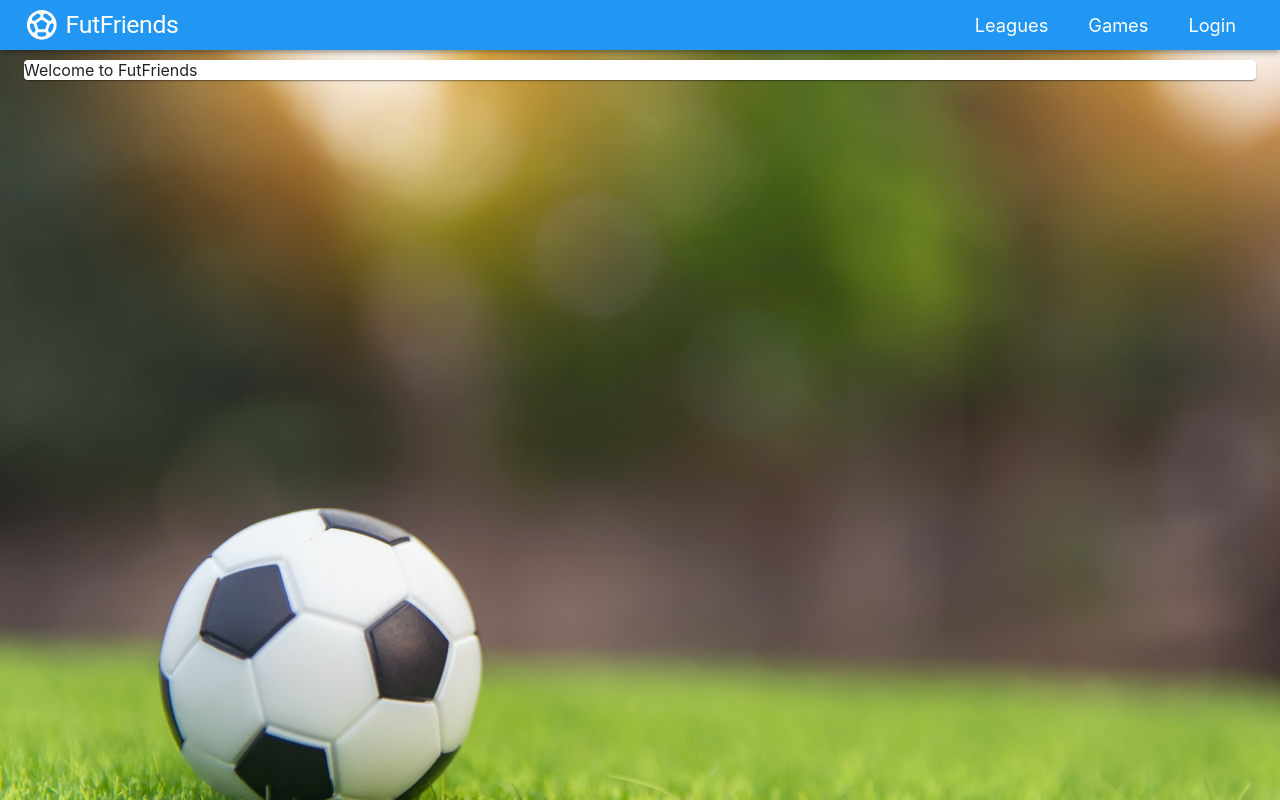
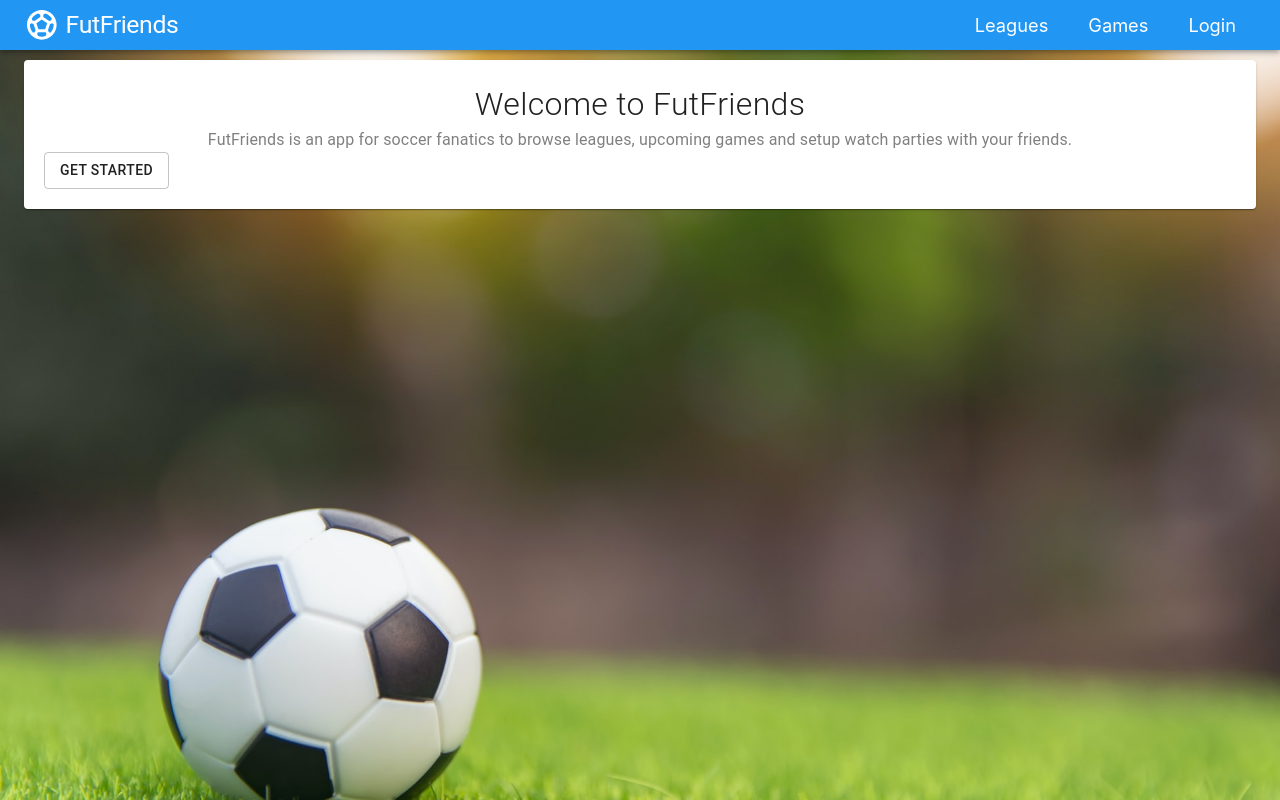
Before and after one commit to devslife7/FutHub, a React (Create React App) app: page / in a window 1280 px wide. Built offline with nearby package versions, Linux system fonts and the light colour scheme.

Commit message:
added description and button to home page

```diff
--- a/src/views/Home/Home.js
+++ b/src/views/Home/Home.js
@@ -1,9 +1,20 @@
-import { makeStyles, Paper } from '@material-ui/core'
+import { Button, makeStyles, Paper, Typography } from '@material-ui/core'
 import React from 'react'
 
 const useStyles = makeStyles(theme => ({
   paper: {
     marginTop: '10px',
+    padding: '20px',
+  },
+  title: {
+    fontSize: '2rem',
+    fontWeight: '300',
+    textAlign: 'center',
+  },
+  description: {
+    fontSize: '1rem',
+    textAlign: 'center',
+    color: 'gray',
   },
 }))
 
@@ -12,7 +23,16 @@ export default function Home() {
 
   return (
     <>
-      <Paper className={classes.paper}>Welcome to FutFriends</Paper>
+      <Paper className={classes.paper}>
+        <Typography className={classes.title}>Welcome to FutFriends</Typography>
+        <Typography className={classes.description}>
+          FutFriends is an app for soccer fanatics to browse leagues, upcoming games and setup watch parties
+          with your friends.
+        </Typography>
+        <Button variant='outlined' style={{ textDecoration: 'none' }}>
+          Get Started
+        </Button>
+      </Paper>
     </>
   )
 }
```
